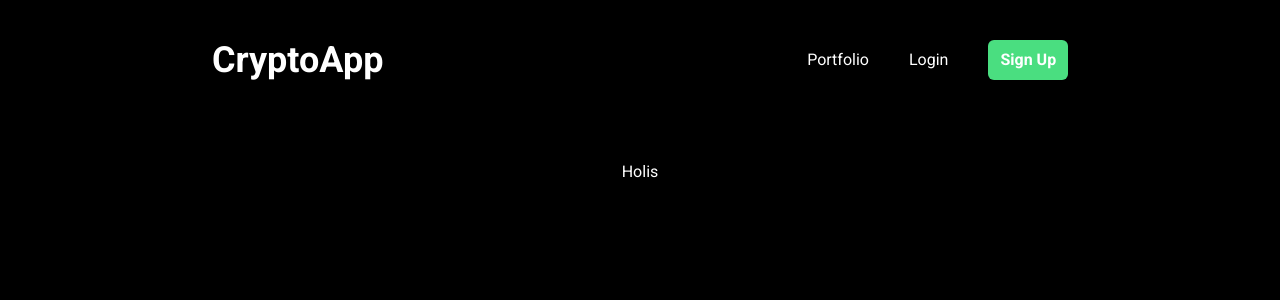
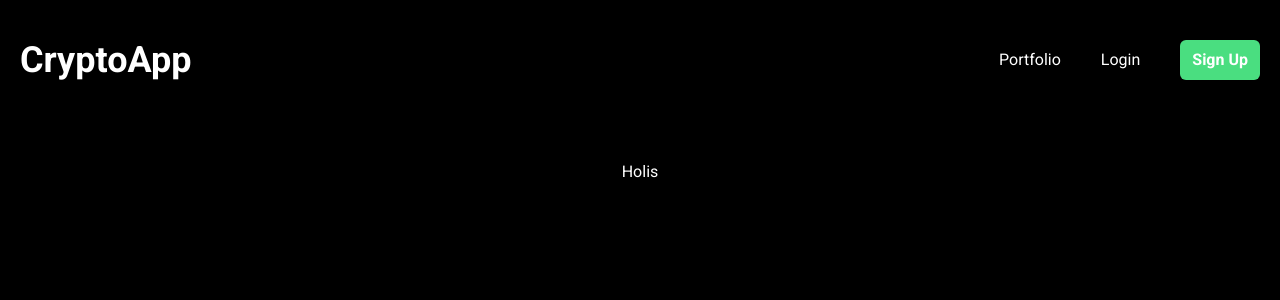
Before and after one commit to marcoluchi11/cryptoapp, a Next.js app: page /about in a window 1280 px wide. Shown: the top 300 px of the page. Built offline with nearby package versions, Linux system fonts and the light colour scheme.

Commit message:
add Link to back to Home

```diff
--- a/components/Header.jsx
+++ b/components/Header.jsx
@@ -1,13 +1,16 @@
 "use client";
 
+import Link from "next/link";
 import Login from "./Login";
 
 const Header = () => {
   return (
-    <header className="flex justify-around items-center">
-      <h1 className="text-4xl font-bold text-white  text-center my-10">
-        CryptoApp
-      </h1>
+    <header className="flex justify-between items-center mr-5 ml-5">
+      <Link href="/">
+        <h1 className="text-4xl font-bold text-white  text-center my-10 cursor-pointer">
+          CryptoApp
+        </h1>
+      </Link>
       <Login />
     </header>
   );
```
